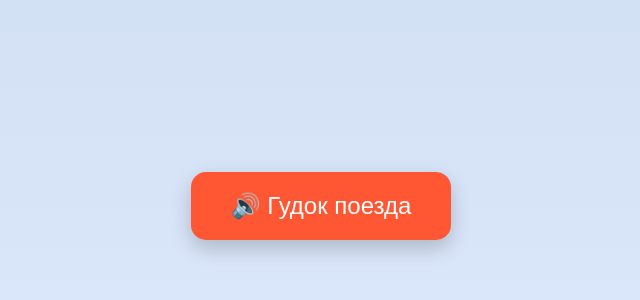
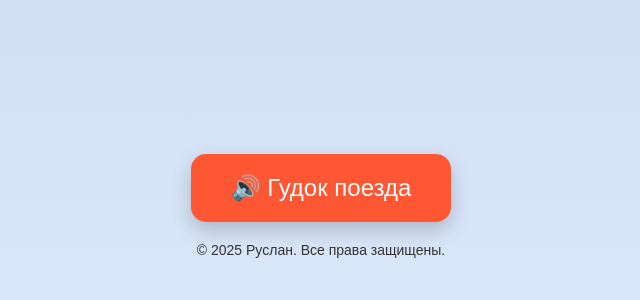
Before and after one commit to Ruslan399/music-2, a plain HTML site: page index.html in a window 1280 px wide. Shown: the part 202-502 px from the top of the page, without its empty margins (319-959 px from the left). Drawn offline with Linux system fonts and the light colour scheme.

Commit message:
Update index.html

```diff
--- a/index.html
+++ b/index.html
@@ -11,6 +11,7 @@
       justify-content: center;
       align-items: center;
       font-family: sans-serif;
+      flex-direction: column;
     }
     button {
       padding: 20px 40px;
@@ -26,6 +27,11 @@
     button:hover {
       background-color: #c70039;
       transform: scale(1.05);
+    }
+    .copyright {
+      margin-top: 20px;
+      font-size: 14px;
+      color: #333;
     }
   </style>
 </head>
@@ -48,5 +54,7 @@
     }
   </script>
 
+  <div class="copyright">© 2025 Руслан. Все права защищены.</div>
+
 </body>
 </html>
```
